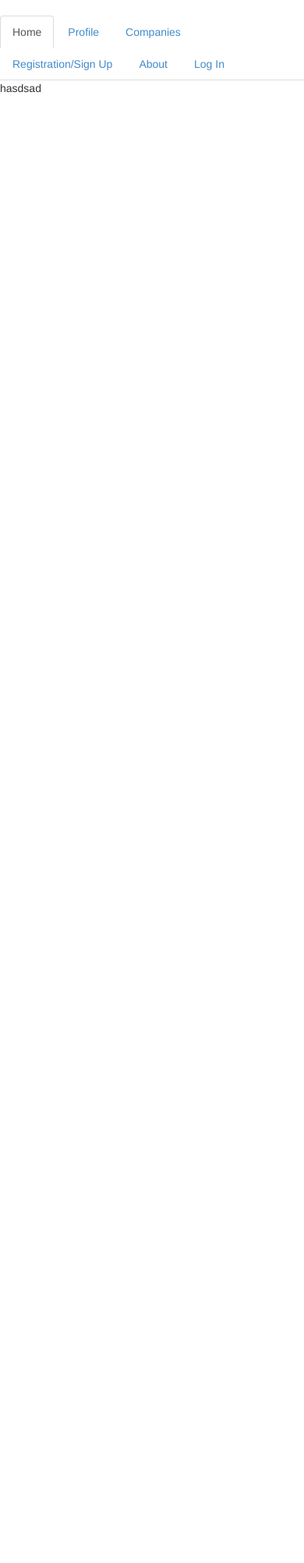
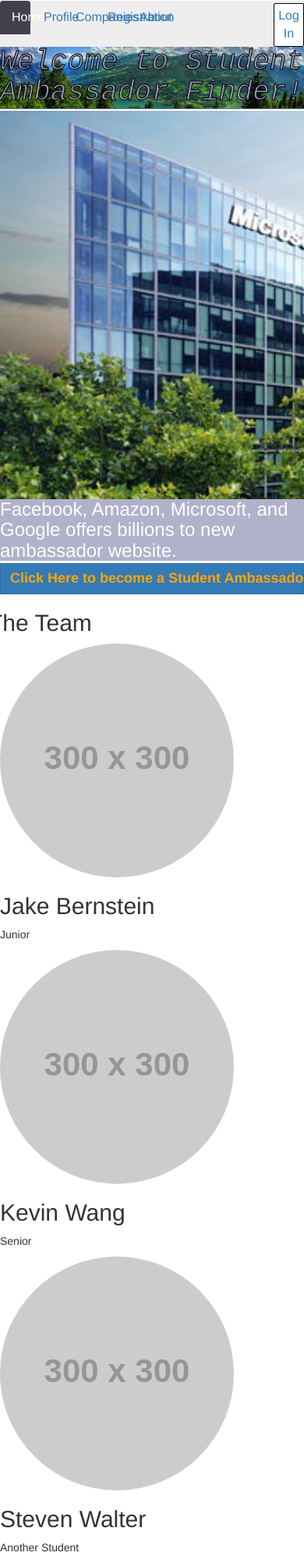
Before and after one commit to wangk1/Ambassador-org, a PHP site: page / in a window 390 px wide; the page is wider, and only the part inside the window is pictured. Shown: that part at 78% size. Before the commit the page ends 119 px from the top of that part, so only its background shows below. Run offline with PHP 8.4, Linux system fonts and the light colour scheme; grey boxes labelled with a size stand in for pictures from a placeholder-image service; some libraries are stand-ins or nearby versions.

Commit message:
Combined Website update
Updated Home
Updated Css

```diff
--- a/app/css/app.css
+++ b/app/css/app.css
@@ -1,7 +1,7 @@
 /* app css stylesheet */
 
 body {
-  padding-top: 20px;
+
 }
 
 .active{
@@ -156,7 +156,7 @@
 
 /*Main page banner*/
 #main-banner{
-	background-image:url("../res/banner.jpg");
+	background-image:url("../img/banner.jpg");
 	background-size:cover;
 	background-repeat: no-repeat;
 	min-height:50px;
@@ -185,7 +185,7 @@
 	min-height:500px;
 	border-top:solid 2px white;
 
-	background-image:url("../res/carousel_placeholder.jpg");
+	background-image:url("../img/carousel_placeholder.jpg");
 	background-size:cover;
 	background-repeat: no-repeat;
 }
--- a/app/index.html
+++ b/app/index.html
@@ -2,8 +2,8 @@
 <html lang="en" ng-app="AppyApp">
 <head>
   <meta charset="utf-8">
-  <title>Google Phone Gallery</title>
-  <link rel="stylesheet" href="bower_components/bootstrap/dist/css/bootstrap.css">
+  <title>Ambassadors</title>
+  <link rel="stylesheet" href="https://maxcdn.bootstrapcdn.com/bootstrap/3.2.0/css/bootstrap.min.css">
   <link rel="stylesheet" href="css/app.css">
   <link rel="stylesheet" href="css/animations.css">
 
@@ -25,19 +25,24 @@
   </div>
  -->
 
-<div ng-controller="HeaderController">
-<ul class="nav nav-tabs" role="tablist">
-  <li role="presentation" ng-class="{ active: isActive('/home')}"><a href="#/home">Home</a></li>
-  <li role="presentation" ng-class="{ active: isActive('/profile')}"><a href="#/profile">Profile</a></li>
+<div ng-controller="HeaderController" class="main-nav">
+	<!--The main navagation bar at the top of the page-->
+	<ul class="nav nav-pills ">
+  <li role="presentation" class="active nav-menu-elements" ng-class="{ active: isActive('/home')}"><a href="#/home">Home</a></li>
+  <li role="presentation" class="nav-menu-elements" ng-class="{ active: isActive('/profile')}"><a href="#/profile">Profile</a></li>
   <li role="presentation" ng-class="{ active: isActive('/companies')}"><a href="#/companies">Companies</a></li>
-  <li role="presentation" ng-class="{ active: isActive('/registration')}"><a href="#/registration">Registration/Sign Up</a></li>
+  <li role="presentation" ng-class="{ active: isActive('/registration')}"><a href="#/registration">Registration</a></li>
 
   <li role="presentation" ng-class="{ active: isActive('/about')}"><a href="#/about">About</a></li>
 
-  <li role="presentation" ng-class="{ active: isActive('/login')}"><a href="#/login">Log In</a></li>
+  <li role="presentation" class="login" ng-class="{ active: isActive('/login')}"><a href="#/login">Log In</a></li>
 </ul>
+
 </div>
+<!--
 
+</div>
+-->
  <div ng-view> </div>
 </body>
 </html>
--- a/app/partials/home.html
+++ b/app/partials/home.html
@@ -1 +1,50 @@
-hasdsad
+<div class="main-div">
+	<div id="main-page">
+		<div id="main-banner">
+
+			<h1 class="white">Welcome to Student Ambassador Finder!</h1>
+		</div>
+		<!-- The Carusel-->
+
+		<div id="carousel">
+
+
+
+		</div>
+
+		<!--Caption for the carousel-->
+		<div class="carousel-cap">
+			<h3>
+				Facebook, Amazon, Microsoft, and Google offers billions to new ambassador website.
+
+			</h3>
+		</div>
+
+
+		<div>
+			<button type="button" class="btn btn-primary btn-block ambassador-btn"> Click Here to become a Student Ambassador!</button>
+		</div>
+
+		<div class="row gray">
+			<h2>The Team</h2>
+		    <div class="col-sm-4">
+			<img class="img-circle img-responsive img-center" src="http://placehold.it/300x300" alt="">
+			<h2>Jake Bernstein</h2>
+			<p>Junior</p>
+		    </div>
+		    <div class="col-sm-4">
+			<img class="img-circle img-responsive img-center" src="http://placehold.it/300x300" alt="">
+			<h2>Kevin Wang</h2>
+			<p>Senior</p>
+		    </div>
+		    <div class="col-sm-4">
+			<img class="img-circle img-responsive img-center" src="http://placehold.it/300x300" alt="">
+			<h2>Steven Walter</h2>
+			<p>Another Student</p>
+		    </div>
+		</div>
+	</div>
+
+
+
+</div>
```
Also changed, not shown: app/img/back.jpg (added), app/img/banner.jpg (added), app/img/carousel_placeholder.jpg (added).
